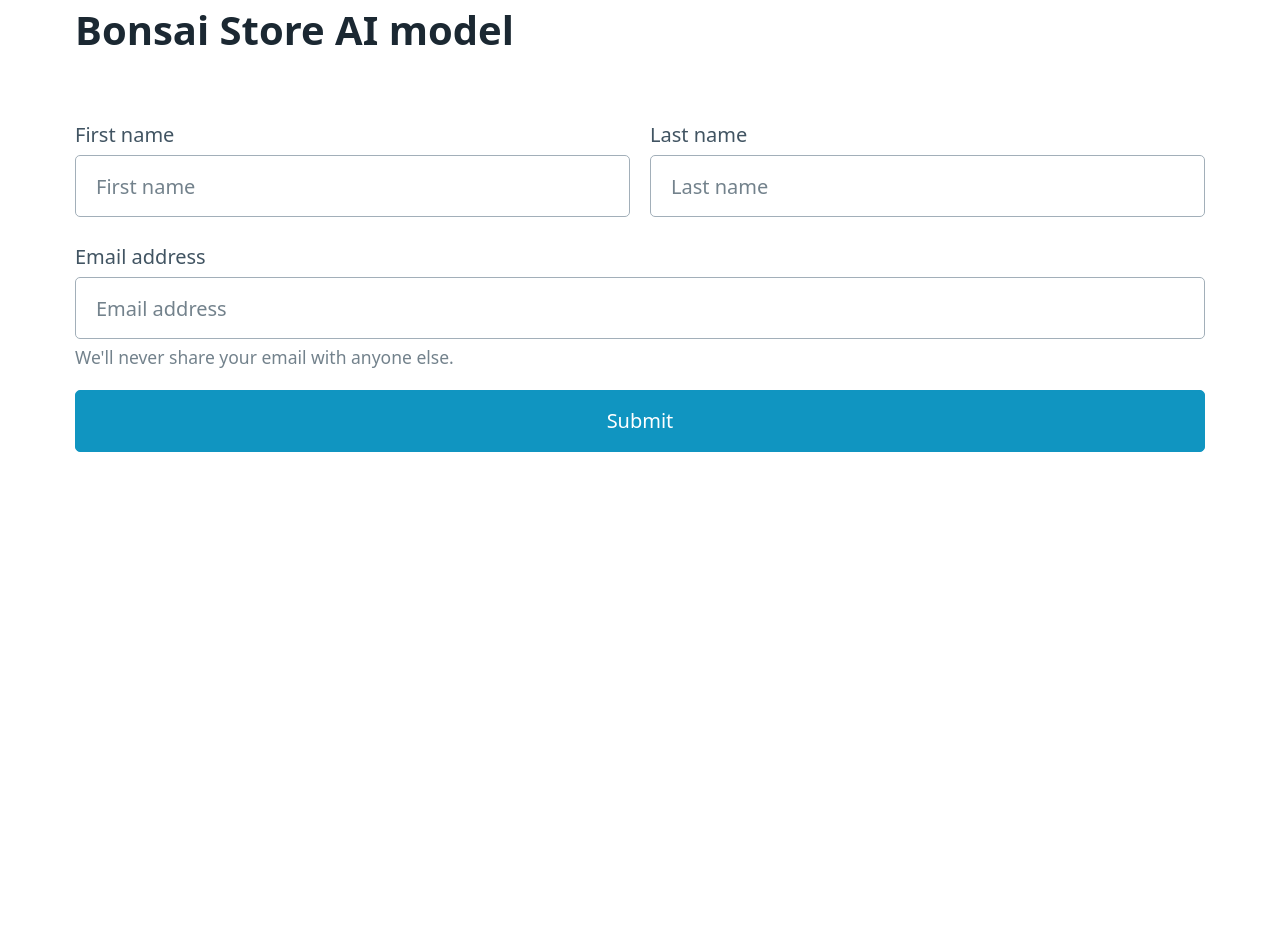
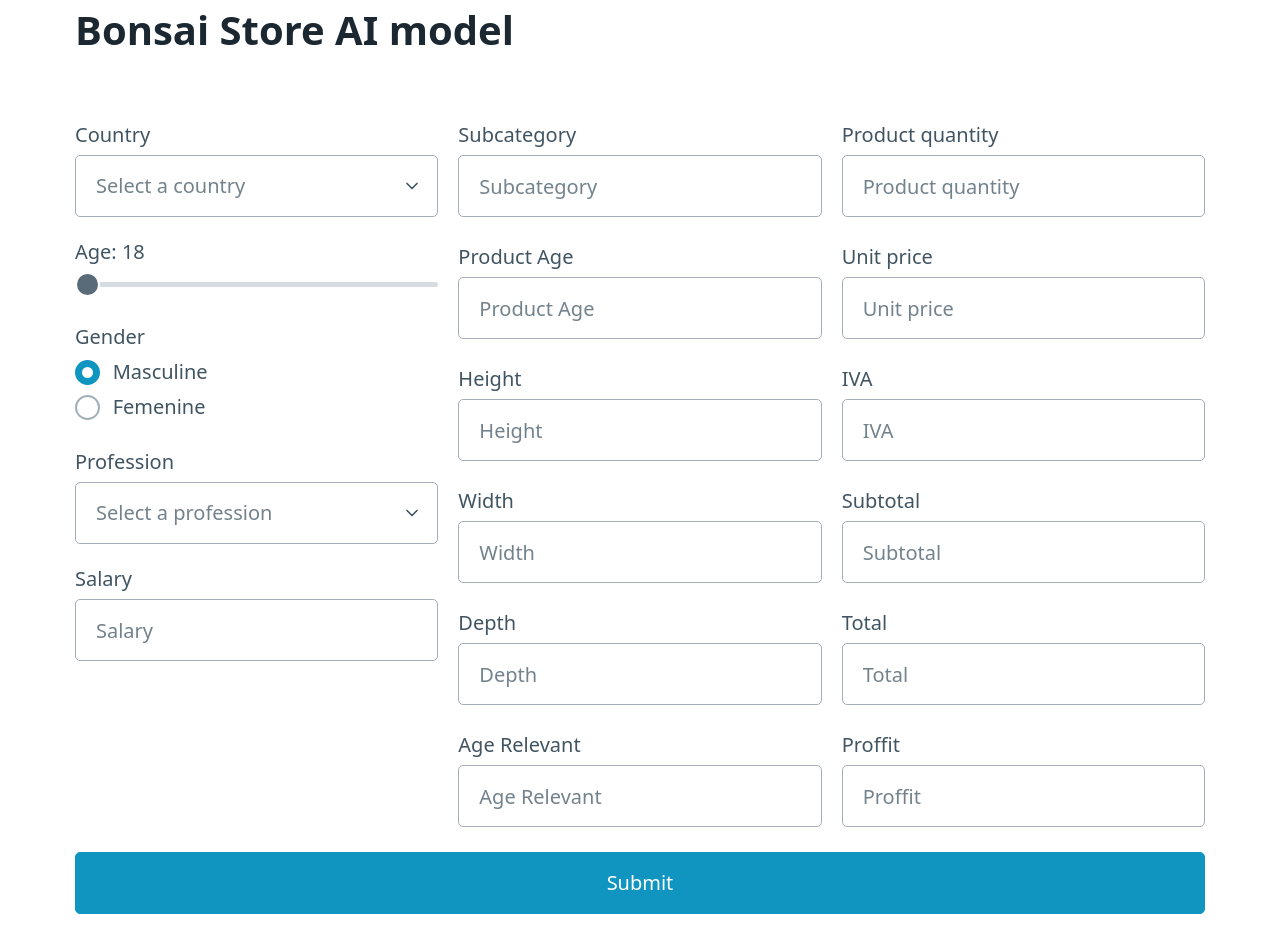
Before and after one commit to Erickype/BonsaiStoreAIModel, a SvelteKit app: page / in a window 1280 px wide. Before the commit the page ends 800 px from the top, so only its background shows below. Built offline with nearby package versions, Linux system fonts and the light colour scheme.

Commit message:
User data fields

```diff
--- a/src/routes/+page.svelte
+++ b/src/routes/+page.svelte
@@ -1,40 +1,229 @@
+<script lang="ts">
+    import { onMount } from "svelte";
+
+    let countries: String[] = [];
+
+    let selectedProfession = "";
+    let salary = "";
+    const professions: { name: string; salary: string }[] = [
+        { name: "Doctor", salary: "$100,000" },
+        { name: "Engineer", salary: "$80,000" },
+    ];
+
+    let age = 18;
+
+    const handleProfessionChange = (event: Event) => {
+        selectedProfession = (event.target as HTMLSelectElement).value;
+        calculateSalary();
+    };
+
+    const calculateSalary = () => {
+        const profession = professions.find(
+            (p) => p.name === selectedProfession
+        );
+        salary = profession ? profession.salary : "";
+    };
+
+    onMount(() => {
+        countries = ["Ecuador", "Unite Kingdom", "USA"];
+
+        const professionSelect = document.getElementById(
+            "profession"
+        ) as HTMLSelectElement;
+        professionSelect.addEventListener("change", handleProfessionChange);
+
+        const rangeInput = document.getElementById("age");
+        if (rangeInput !== null) {
+            rangeInput.addEventListener("input", (event) => {
+                const target = event.target as HTMLInputElement;
+                age = parseInt(target.value);
+            });
+        }
+    });
+</script>
+
 <form>
     <!-- Grid -->
     <div class="grid">
-        <!-- Markup example 1: input is inside label -->
-        <label for="firstname">
-            First name
+        <div>
+            <label for="country"> Country </label>
+            <select id="country" required>
+                <option value="" selected>Select a country</option>
+                {#each countries as country}
+                    <option value={country}>{country}</option>
+                {/each}
+            </select>
+            <label for="range"
+                >Age: {age}
+                <input
+                    type="range"
+                    min="18"
+                    max="100"
+                    bind:value={age}
+                    id="age"
+                />
+            </label>
+            <fieldset>
+                <legend>Gender</legend>
+                <label for="masculine">
+                    <input
+                        type="radio"
+                        id="masculine"
+                        name="gender"
+                        value="m"
+                        checked
+                    />
+                    Masculine
+                </label>
+                <label for="femenine">
+                    <input type="radio" id="femenine" name="gender" value="f" />
+                    Femenine
+                </label>
+            </fieldset>
+            <label for="profession"> Profession </label>
+            <select id="profession" required>
+                <option value="" selected>Select a profession</option>
+                {#each professions as profession}
+                    <option value={profession.name}>{profession.name}</option>
+                {/each}
+            </select>
+            <label for="salary">
+                Salary
                 <input
                     type="text"
-                id="firstname"
-                name="firstname"
-                placeholder="First name"
+                    id="salary"
+                    name="salary"
+                    placeholder="Salary"
+                    bind:value={salary}
+                    readonly
+                />
+            </label>
+        </div>
+        <div>
+            <label for="subcategory">
+                Subcategory
+                <input
+                    type="text"
+                    id="subcategory"
+                    name="subcategory"
+                    placeholder="Subcategory"
                     required
                 />
             </label>
-
-        <label for="lastname">
-            Last name
+            <label for="product_age">
+                Product Age
                 <input
                     type="text"
-                id="lastname"
-                name="lastname"
-                placeholder="Last name"
+                    id="product_age"
+                    name="product_age"
+                    placeholder="Product Age"
+                    required
+                />
+            </label>
+            <label for="height">
+                Height
+                <input
+                    type="text"
+                    id="height"
+                    name="height"
+                    placeholder="Height"
+                    required
+                />
+            </label>
+            <label for="width">
+                Width
+                <input
+                    type="text"
+                    id="width"
+                    name="width"
+                    placeholder="Width"
+                    required
+                />
+            </label>
+            <label for="depth">
+                Depth
+                <input
+                    type="text"
+                    id="depth"
+                    name="depth"
+                    placeholder="Depth"
+                    required
+                />
+            </label>
+            <label for="age_relevant">
+                Age Relevant
+                <input
+                    type="text"
+                    id="age_relevant"
+                    name="age_relevant"
+                    placeholder="Age Relevant"
                     required
                 />
             </label>
         </div>
-
-    <!-- Markup example 2: input is after label -->
-    <label for="email">Email address</label>
+        <div>
+            <label for="product_quantity">
+                Product quantity
                 <input
-        type="email"
-        id="email"
-        name="email"
-        placeholder="Email address"
+                    type="text"
+                    id="product_quantity"
+                    name="product_quantity"
+                    placeholder="Product quantity"
                     required
                 />
-    <small>We'll never share your email with anyone else.</small>
+            </label>
+            <label for="unit_price">
+                Unit price
+                <input
+                    type="text"
+                    id="unit_price"
+                    name="unit_price"
+                    placeholder="Unit price"
+                    required
+                />
+            </label>
+            <label for="iva">
+                IVA
+                <input
+                    type="text"
+                    id="iva"
+                    name="iva"
+                    placeholder="IVA"
+                    required
+                />
+            </label>
+            <label for="subtotal">
+                Subtotal
+                <input
+                    type="text"
+                    id="subtotal"
+                    name="subtotal"
+                    placeholder="Subtotal"
+                    required
+                />
+            </label>
+            <label for="total">
+                Total
+                <input
+                    type="text"
+                    id="total"
+                    name="total"
+                    placeholder="Total"
+                    required
+                />
+            </label>
+            <label for="proffit">
+                Proffit
+                <input
+                    type="text"
+                    id="proffit"
+                    name="proffit"
+                    placeholder="Proffit"
+                    required
+                />
+            </label>
+        </div>
+    </div>
 
     <!-- Button -->
     <button type="submit">Submit</button>
```
Lines whose indentation alone changed are shown as unchanged.
